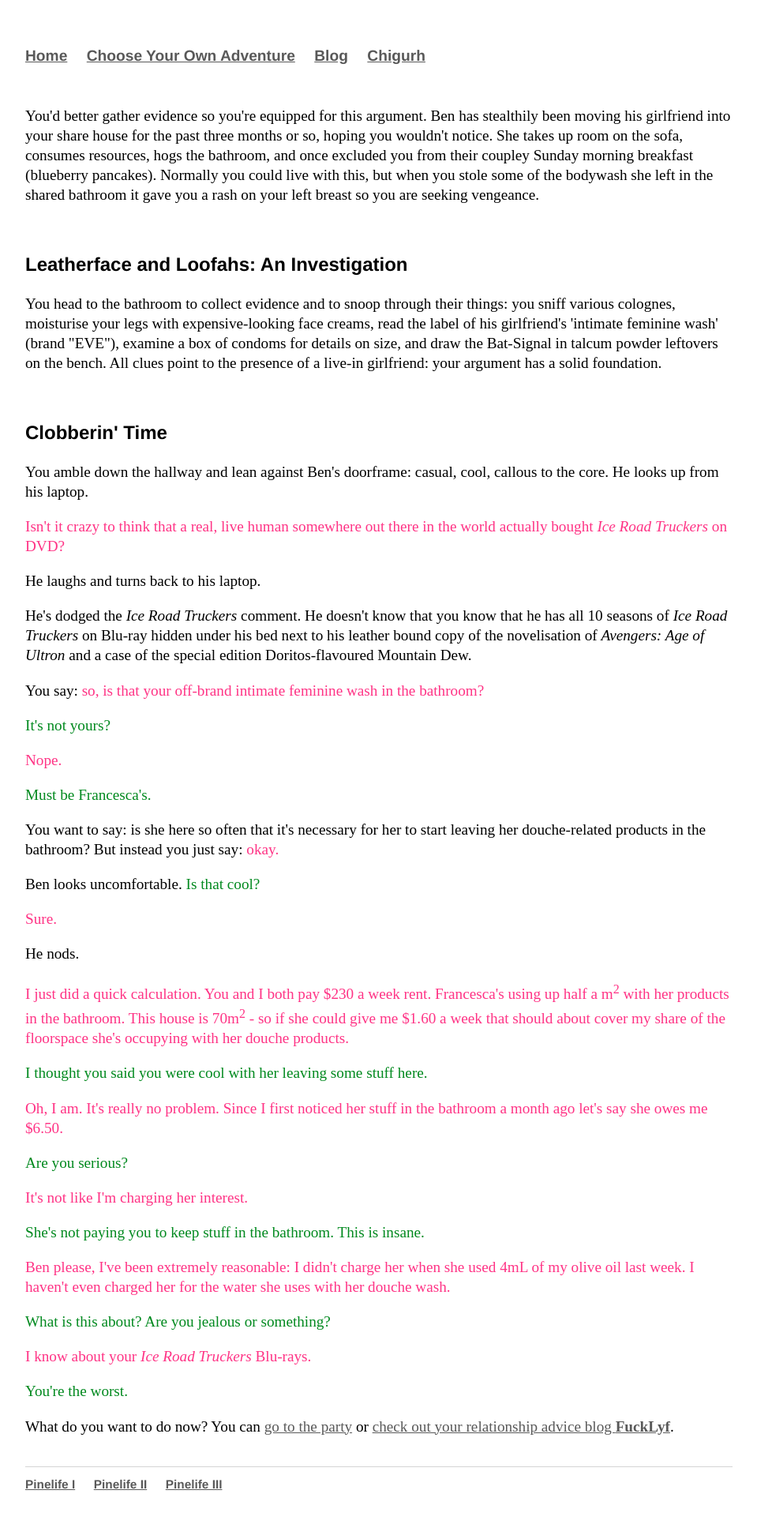
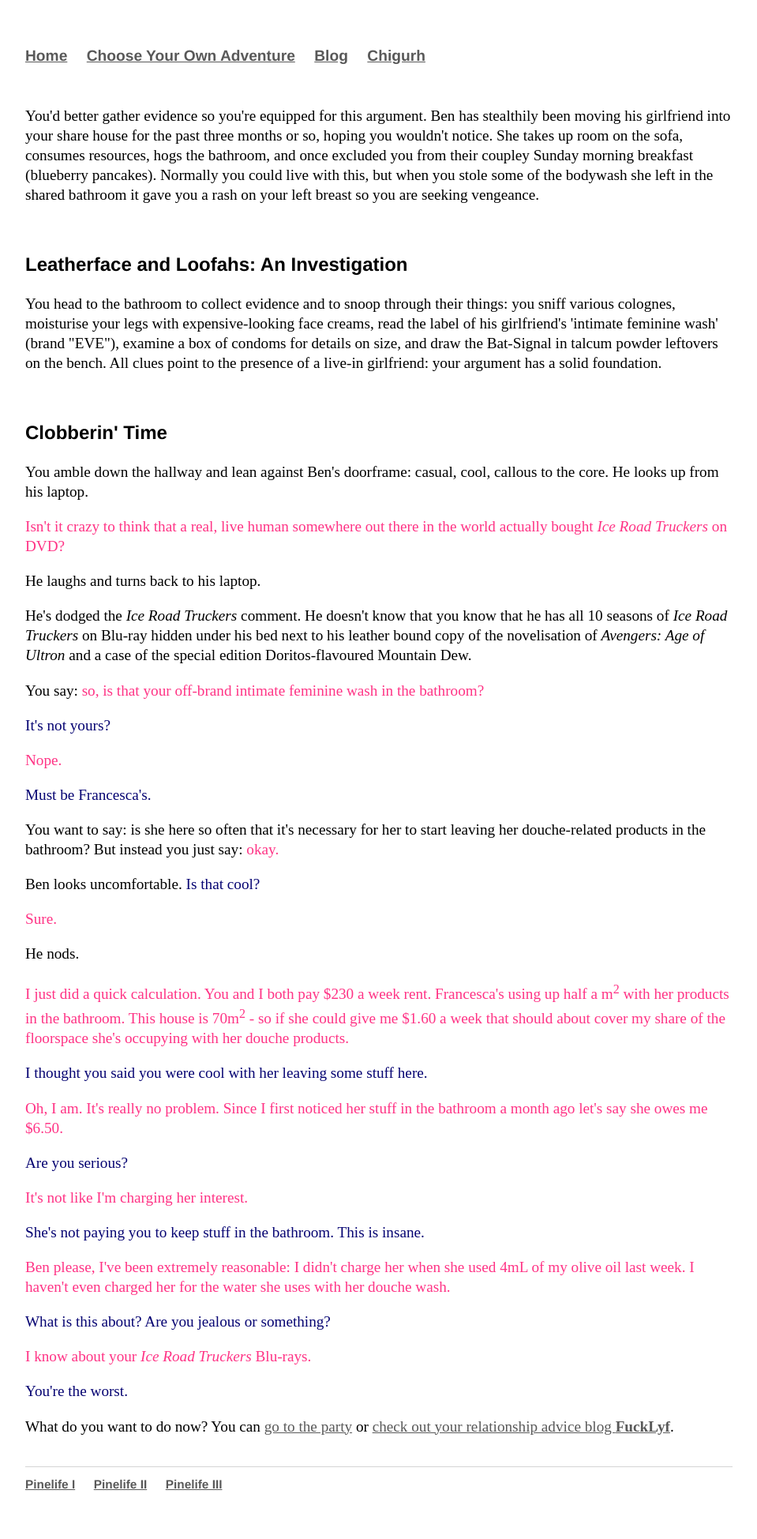
Before and after one commit to Pinelife/pinelife.github.io, a Jekyll site: the page built from Hellhole/Room3.html, in a window 1280 px wide. Shown: the whole page at 79% size, without its empty margins (160-1119 px from the left). Built offline with Jekyll 4.4.1, drawn with Linux system fonts in a browser that asks for light colours.

Commit message:
Update main.css

```diff
--- a/css/main.css
+++ b/css/main.css
@@ -3,7 +3,7 @@ color: #ff3385;
  }
 
 .ben {
-color: #01891e;
+color: #060472;
 }
 
 .Franky {
```
